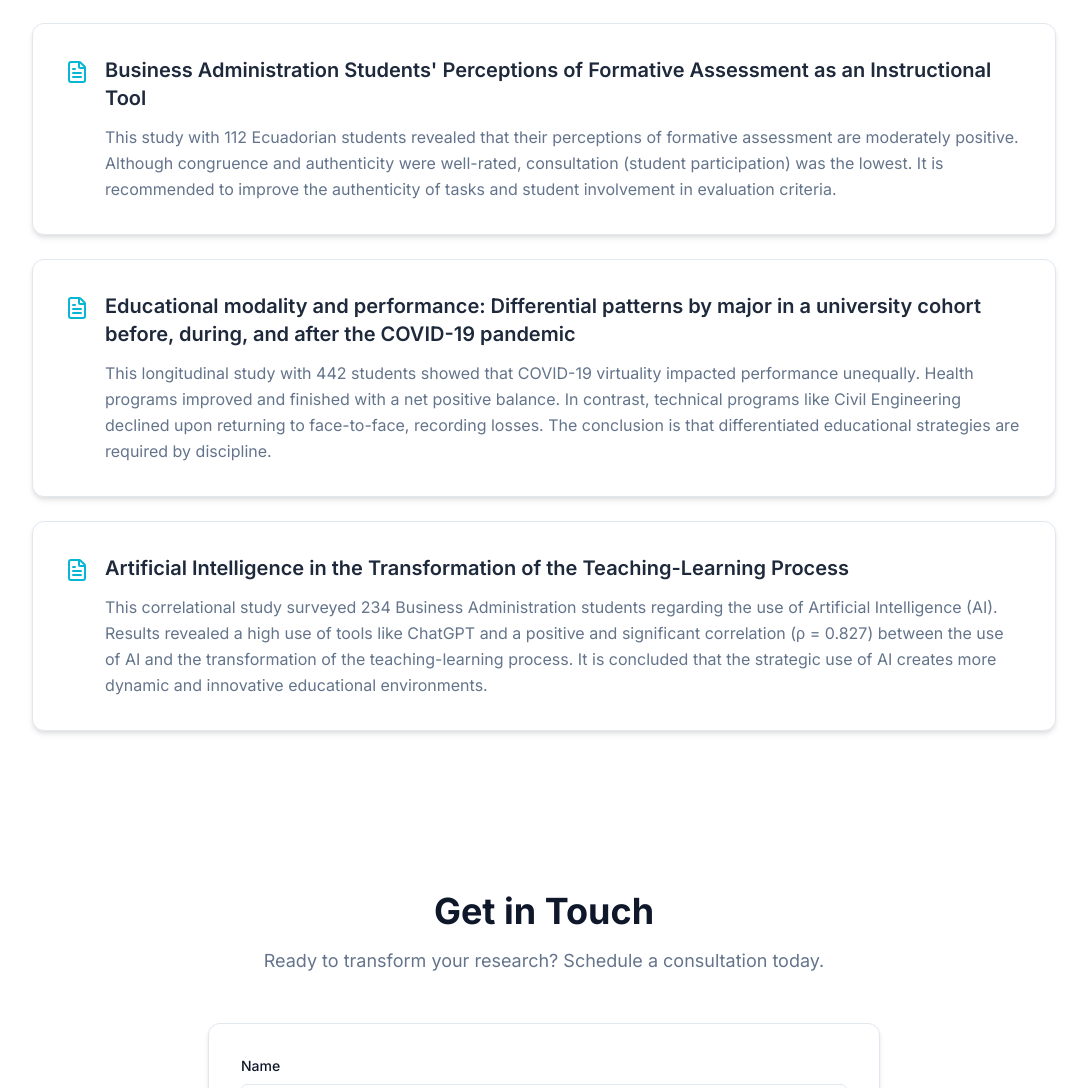
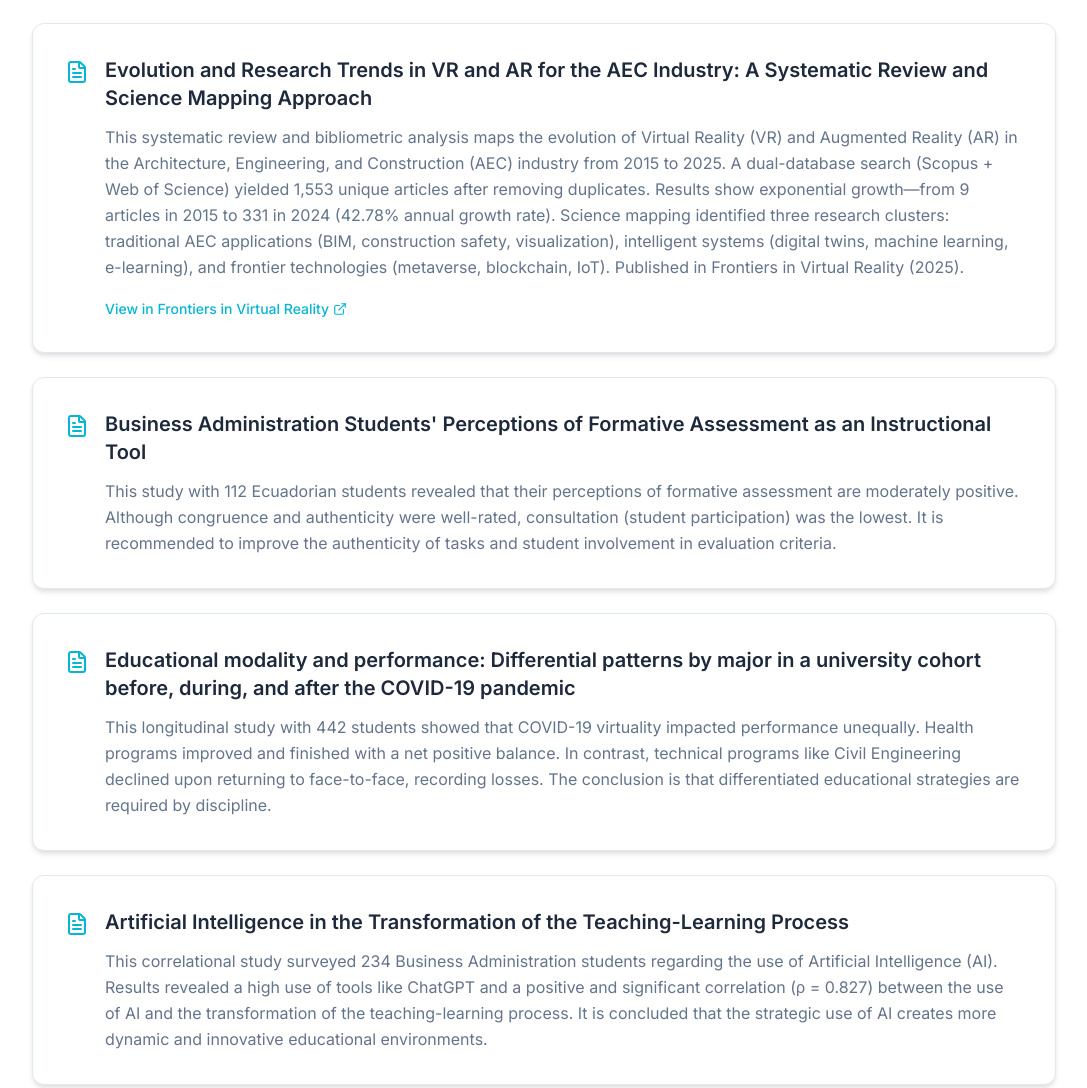
Before and after one commit to dsornoza/DrSornoza, a plain HTML site: page index.html in a window 1280 px wide. Shown: the part 2800-3888 px from the top of the page, without its empty margins (96-1183 px from the left). Drawn offline with nearby package versions, Linux system fonts and the light colour scheme.

Commit message:
Add new publications and update existing entries

```diff
--- a/index.html
+++ b/index.html
@@ -94,12 +94,15 @@
                 cred2_description: "Authored/Co-authored 2 books and 20+ articles in arbitrated journals (SCOPUS and regional bases).",
                 // Publications (New Section)
                 publications_title: "Recent Publications",
-                pub1_title: "Business Administration Students' Perceptions of Formative Assessment as an Instructional Tool",
-                pub1_abstract: "This study with 112 Ecuadorian students revealed that their perceptions of formative assessment are moderately positive. Although congruence and authenticity were well-rated, consultation (student participation) was the lowest. It is recommended to improve the authenticity of tasks and student involvement in evaluation criteria.",
-                pub2_title: "Educational modality and performance: Differential patterns by major in a university cohort before, during, and after the COVID-19 pandemic",
-                pub2_abstract: "This longitudinal study with 442 students showed that COVID-19 virtuality impacted performance unequally. Health programs improved and finished with a net positive balance. In contrast, technical programs like Civil Engineering declined upon returning to face-to-face, recording losses. The conclusion is that differentiated educational strategies are required by discipline.",
-                pub3_title: "Artificial Intelligence in the Transformation of the Teaching-Learning Process",
-                pub3_abstract: "This correlational study surveyed 234 Business Administration students regarding the use of Artificial Intelligence (AI). Results revealed a high use of tools like ChatGPT and a positive and significant correlation (ρ = 0.827) between the use of AI and the transformation of the teaching-learning process. It is concluded that the strategic use of AI creates more dynamic and innovative educational environments.",
+                pub1_title: "Evolution and Research Trends in VR and AR for the AEC Industry: A Systematic Review and Science Mapping Approach",
+                pub1_abstract: "This systematic review and bibliometric analysis maps the evolution of Virtual Reality (VR) and Augmented Reality (AR) in the Architecture, Engineering, and Construction (AEC) industry from 2015 to 2025. A dual-database search (Scopus + Web of Science) yielded 1,553 unique articles after removing duplicates. Results show exponential growth—from 9 articles in 2015 to 331 in 2024 (42.78% annual growth rate). Science mapping identified three research clusters: traditional AEC applications (BIM, construction safety, visualization), intelligent systems (digital twins, machine learning, e-learning), and frontier technologies (metaverse, blockchain, IoT). Published in Frontiers in Virtual Reality (2025).",
+                pub1_url: "https://www.frontiersin.org/journals/virtual-reality/articles/10.3389/frvir.2025.1725875/full",
+                pub2_title: "Business Administration Students' Perceptions of Formative Assessment as an Instructional Tool",
+                pub2_abstract: "This study with 112 Ecuadorian students revealed that their perceptions of formative assessment are moderately positive. Although congruence and authenticity were well-rated, consultation (student participation) was the lowest. It is recommended to improve the authenticity of tasks and student involvement in evaluation criteria.",
+                pub3_title: "Educational modality and performance: Differential patterns by major in a university cohort before, during, and after the COVID-19 pandemic",
+                pub3_abstract: "This longitudinal study with 442 students showed that COVID-19 virtuality impacted performance unequally. Health programs improved and finished with a net positive balance. In contrast, technical programs like Civil Engineering declined upon returning to face-to-face, recording losses. The conclusion is that differentiated educational strategies are required by discipline.",
+                pub4_title: "Artificial Intelligence in the Transformation of the Teaching-Learning Process",
+                pub4_abstract: "This correlational study surveyed 234 Business Administration students regarding the use of Artificial Intelligence (AI). Results revealed a high use of tools like ChatGPT and a positive and significant correlation (ρ = 0.827) between the use of AI and the transformation of the teaching-learning process. It is concluded that the strategic use of AI creates more dynamic and innovative educational environments.",
                 // Resources
                 resources_title: "Academic Profile",
                 googleScholar: "Google Scholar Profile",
@@ -162,12 +165,15 @@
                 cred2_description: "Autor/Coautor de 2 libros y más de 20 artículos en revistas arbitradas (SCOPUS y bases regionales).",
                 // Publications (New Section)
                 publications_title: "Publicaciones Recientes",
-                pub1_title: "Percepciones de Estudiantes de Administración de Empresas sobre la Evaluación Formativa como Herramienta de Instrucción",
-                pub1_abstract: "Este estudio con 112 estudiantes ecuatorianos reveló que sus percepciones sobre la evaluación formativa son moderadamente positivas. Aunque la congruencia y la autenticidad fueron bien valoradas, la consulta (participación estudiantil) fue la más baja. Se recomienda mejorar la autenticidad de las tareas y la participación del estudiante en los criterios de evaluación.",
-                pub2_title: "Modalidad educativa y rendimiento: Patrones diferenciales por especialidad en una cohorte universitaria antes, durante y después de la pandemia de COVID-19",
-                pub2_abstract: "Este estudio longitudinal con 442 estudiantes mostró que la virtualidad por COVID-19 impactó el rendimiento de forma desigual. Los programas de Salud mejoraron y terminaron con saldo positivo. En cambio, programas técnicos como Ingeniería Civil cayeron al volver a la presencialidad, registrando pérdidas. Se concluye que se requieren estrategias educativas diferenciadas por disciplina.",
-                pub3_title: "Inteligencia Artificial en la Transformación del Proceso de Enseñanza-Aprendizaje",
-                pub3_abstract: "Este estudio correlacional encuestó a 234 estudiantes de Administración de Empresas sobre el uso de la Inteligencia Artificial (IA). Los resultados revelaron un alto uso de herramientas como ChatGPT y una correlación positiva y significativa (ρ = 0.827) entre el uso de la IA y la transformación del proceso de enseñanza-aprendizaje. Se concluye que el uso estratégico de la IA crea ambientes educativos más dinámicos e innovadores.",
+                pub1_title: "Evolución y Tendencias de Investigación en RV y RA para la Industria AEC: Una Revisión Sistemática y Mapeo Científico",
+                pub1_abstract: "Esta revisión sistemática y análisis bibliométrico mapea la evolución de la Realidad Virtual (RV) y la Realidad Aumentada (RA) en la industria de Arquitectura, Ingeniería y Construcción (AEC) de 2015 a 2025. La búsqueda en doble base de datos (Scopus + Web of Science) produjo 1,553 artículos únicos. Los resultados muestran un crecimiento exponencial, de 9 artículos en 2015 a 331 en 2024 (tasa de crecimiento anual del 42,78%). El mapeo científico identificó tres clústeres: aplicaciones AEC tradicionales (BIM, seguridad en construcción), sistemas inteligentes (gemelos digitales, machine learning) y tecnologías de frontera (metaverso, blockchain, IoT). Publicado en Frontiers in Virtual Reality (2025).",
+                pub1_url: "https://www.frontiersin.org/journals/virtual-reality/articles/10.3389/frvir.2025.1725875/full",
+                pub2_title: "Percepciones de Estudiantes de Administración de Empresas sobre la Evaluación Formativa como Herramienta de Instrucción",
+                pub2_abstract: "Este estudio con 112 estudiantes ecuatorianos reveló que sus percepciones sobre la evaluación formativa son moderadamente positivas. Aunque la congruencia y la autenticidad fueron bien valoradas, la consulta (participación estudiantil) fue la más baja. Se recomienda mejorar la autenticidad de las tareas y la participación del estudiante en los criterios de evaluación.",
+                pub3_title: "Modalidad educativa y rendimiento: Patrones diferenciales por especialidad en una cohorte universitaria antes, durante y después de la pandemia de COVID-19",
+                pub3_abstract: "Este estudio longitudinal con 442 estudiantes mostró que la virtualidad por COVID-19 impactó el rendimiento de forma desigual. Los programas de Salud mejoraron y terminaron con saldo positivo. En cambio, programas técnicos como Ingeniería Civil cayeron al volver a la presencialidad, registrando pérdidas. Se concluye que se requieren estrategias educativas diferenciadas por disciplina.",
+                pub4_title: "Inteligencia Artificial en la Transformación del Proceso de Enseñanza-Aprendizaje",
+                pub4_abstract: "Este estudio correlacional encuestó a 234 estudiantes de Administración de Empresas sobre el uso de la Inteligencia Artificial (IA). Los resultados revelaron un alto uso de herramientas como ChatGPT y una correlación positiva y significativa (ρ = 0.827) entre el uso de la IA y la transformación del proceso de enseñanza-aprendizaje. Se concluye que el uso estratégico de la IA crea ambientes educativos más dinámicos e innovadores.",
                 // Resources
                 resources_title: "Perfil Académico",
                 googleScholar: "Perfil de Google Scholar",
@@ -247,6 +253,8 @@
             document.querySelector('#pub2-abstract').textContent = langData.pub2_abstract;
             document.querySelector('#pub3-title').textContent = langData.pub3_title;
             document.querySelector('#pub3-abstract').textContent = langData.pub3_abstract;
+            document.querySelector('#pub4-title').textContent = langData.pub4_title;
+            document.querySelector('#pub4-abstract').textContent = langData.pub4_abstract;
 
 
             // Resources Section
@@ -503,33 +511,47 @@
             <div class="container mx-auto max-w-5xl">
                 <h2 class="text-3xl md:text-4xl font-bold mb-12 text-center" id="publications-title">Recent Publications</h2>
                 <div class="space-y-6">
-                    <!-- Publication 1 -->
+    <!-- Publication 1: VR/AR AEC (Frontiers, 2025) -->
     <div class="bg-card p-8 rounded-xl shadow-soft border border-border hover:shadow-elevated transition-all duration-300">
         <div class="flex gap-4">
             <i data-lucide="file-text" class="h-6 w-6 text-primary flex-shrink-0 mt-1"></i>
             <div>
-                                <h3 class="text-xl font-semibold text-card-foreground mb-3" id="pub1-title">Business Administration Students' Perceptions of Formative Assessment as an Instructional Tool</h3>
-                                <p class="text-muted-foreground leading-relaxed" id="pub1-abstract">This study with 112 Ecuadorian students revealed that their perceptions of formative assessment are moderately positive. Although congruence and authenticity were well-rated, consultation (student participation) was the lowest. It is recommended to improve the authenticity of tasks and student involvement in evaluation criteria.</p>
+                <h3 class="text-xl font-semibold text-card-foreground mb-3" id="pub1-title"></h3>
+                <p class="text-muted-foreground leading-relaxed mb-4" id="pub1-abstract"></p>
+                <a href="https://www.frontiersin.org/journals/virtual-reality/articles/10.3389/frvir.2025.1725875/full" target="_blank" rel="noopener noreferrer" class="inline-flex items-center gap-1 text-sm font-medium text-primary hover:text-primary/80 transition-colors">
+                    View in Frontiers in Virtual Reality
+                    <i data-lucide="external-link" class="h-3.5 w-3.5"></i>
+                </a>
             </div>
         </div>
     </div>
-                    <!-- Publication 2 -->
+    <!-- Publication 2: Formative Assessment -->
     <div class="bg-card p-8 rounded-xl shadow-soft border border-border hover:shadow-elevated transition-all duration-300">
         <div class="flex gap-4">
             <i data-lucide="file-text" class="h-6 w-6 text-primary flex-shrink-0 mt-1"></i>
             <div>
-                                <h3 class="text-xl font-semibold text-card-foreground mb-3" id="pub2-title">Educational modality and performance: Differential patterns by major in a university cohort before, during, and after the COVID-19 pandemic</h3>
-                                <p class="text-muted-foreground leading-relaxed" id="pub2-abstract">This longitudinal study with 442 students showed that COVID-19 virtuality impacted performance unequally. Health programs improved and finished with a net positive balance. In contrast, technical programs like Civil Engineering declined upon returning to face-to-face, recording losses. The conclusion is that differentiated educational strategies are required by discipline.</p>
+                <h3 class="text-xl font-semibold text-card-foreground mb-3" id="pub2-title"></h3>
+                <p class="text-muted-foreground leading-relaxed" id="pub2-abstract"></p>
             </div>
         </div>
     </div>
-                    <!-- Publication 3 -->
+    <!-- Publication 3: COVID-19 Modality -->
     <div class="bg-card p-8 rounded-xl shadow-soft border border-border hover:shadow-elevated transition-all duration-300">
         <div class="flex gap-4">
             <i data-lucide="file-text" class="h-6 w-6 text-primary flex-shrink-0 mt-1"></i>
             <div>
-                                <h3 class="text-xl font-semibold text-card-foreground mb-3" id="pub3-title">Artificial Intelligence in the Transformation of the Teaching-Learning Process</h3>
-                                <p class="text-muted-foreground leading-relaxed" id="pub3-abstract">This correlational study surveyed 234 Business Administration students regarding the use of Artificial Intelligence (AI). Results revealed a high use of tools like ChatGPT and a positive and significant correlation (ρ = 0.827) between the use of AI and the transformation of the teaching-learning process. It is concluded that the strategic use of AI creates more dynamic and innovative educational environments.</p>
+                <h3 class="text-xl font-semibold text-card-foreground mb-3" id="pub3-title"></h3>
+                <p class="text-muted-foreground leading-relaxed" id="pub3-abstract"></p>
+            </div>
+        </div>
+    </div>
+    <!-- Publication 4: AI Teaching-Learning -->
+    <div class="bg-card p-8 rounded-xl shadow-soft border border-border hover:shadow-elevated transition-all duration-300">
+        <div class="flex gap-4">
+            <i data-lucide="file-text" class="h-6 w-6 text-primary flex-shrink-0 mt-1"></i>
+            <div>
+                <h3 class="text-xl font-semibold text-card-foreground mb-3" id="pub4-title"></h3>
+                <p class="text-muted-foreground leading-relaxed" id="pub4-abstract"></p>
             </div>
         </div>
     </div>
```
Lines whose indentation alone changed are shown as unchanged.
